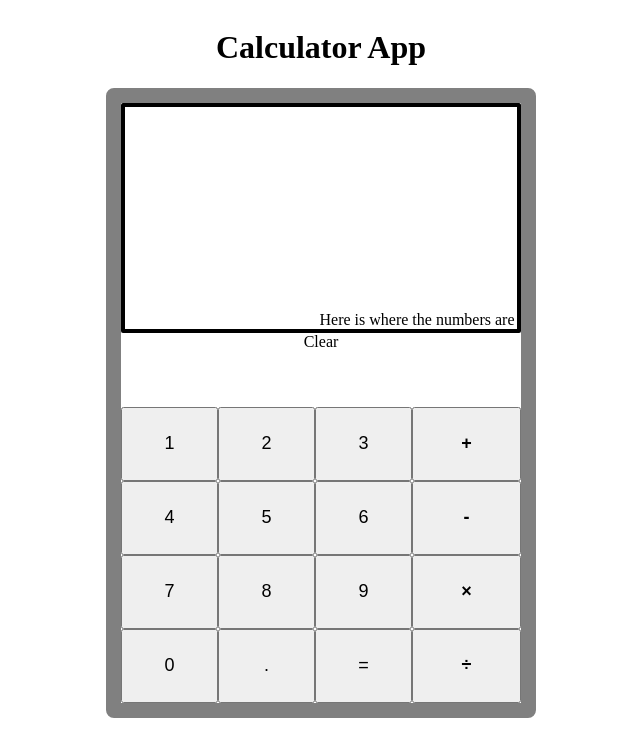
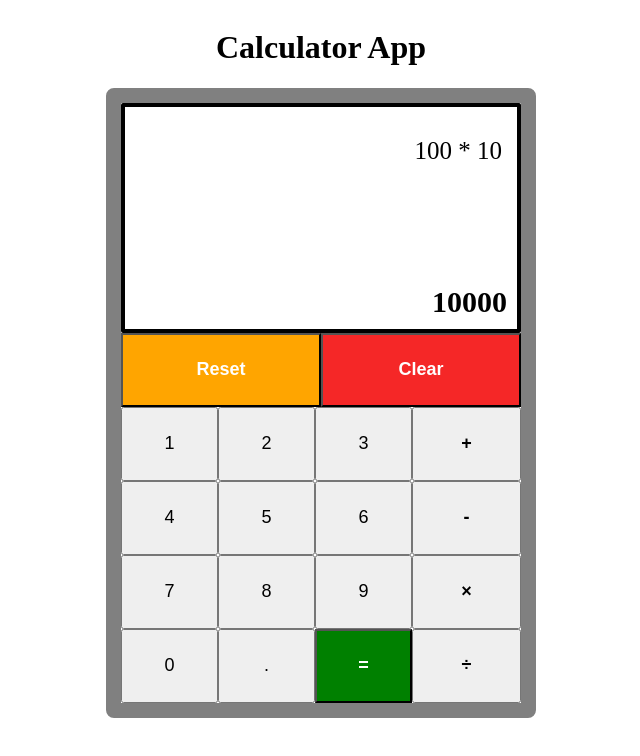
Before and after one commit to NaoOrLater/calculator, a plain HTML site: page index.html in a window 1280 px wide. Shown: the whole page, without its empty margins (319-959 px from the left). Drawn offline with Linux system fonts and the light colour scheme.

Commit message:
Complete html calculator with buttons and frame

```diff
--- a/index.html
+++ b/index.html
@@ -13,9 +13,13 @@
 
     <div id="frame">
         <div class="display">
-            <div class="answer">Here is where the numbers are</div>
+            <div class="input-display">100 * 10</div>
+            <div class="answer-display">10000</div>
         </div>
-        <div class="clear">Clear</div>
+        <div class="clear">
+            <button class="reset-button">Reset</button>
+            <button class="clear-button">Clear</button>
+        </div>
         <div class="buttons">
             <div class="number-buttons">
                 <button>1</button>
@@ -29,7 +33,7 @@
                 <button>9</button>
                 <button>0</button>
                 <button>.</button>
-                <button>=</button>
+                <button class="equal">=</button>
             </div>
             <div class="operators">
                 <button>+</button>
--- a/styles.css
+++ b/styles.css
@@ -25,41 +25,77 @@ h1 {
 #frame .display {
     flex: 3;
     display: flex;
-    justify-content: flex-end;
+    flex-direction: column;
+    justify-content: space-between;
     align-items: flex-end;
     border: 10px solid black;
     border-radius: 2px;
     border-width: 4px;
 }
 
+.display .input-display {
+    height: 40px;
+    padding-top: 30px;
+    padding-right: 15px;
+    font-size: 25px;
+}
+
+.display .answer-display {
+    height: 60px;
+    display: flex;
+    justify-content: flex-end;
+    align-items: flex-end;
+    font-size: 30px;
+    font-weight: bold;
+    padding-right: 10px;
+    padding-bottom: 10px;
+}
+
 #frame .clear {
     flex: 1;
+    display: flex;
+}
+
+.clear button {
+    flex: 1;
+    font-size: large;
+    font-weight: bold;
+}
+
+.clear .clear-button {
+    background-color: #f52727;
+    color: white;
+}
+
+.clear .reset-button {
+    background-color: orange;
+    color: white;
 }
 
 #frame .buttons {
     flex: 4;
 }
 
-.answer {
+.answer-display {
  height: 5;
  width: 200px;
-
 }
 
 .buttons {
     display: flex;
 }
 
-/* .buttons button{
-    width: 40px;
-    height: auto;
-    margin: 4px;
-} */
-
 .number-buttons {
     flex: 2;
     display: flex;
     flex-wrap: wrap;
+
+}
+
+.number-buttons .equal {
+    background-color: green;
+    color: white;
+    font-weight: bold;
 
 }
 
```
